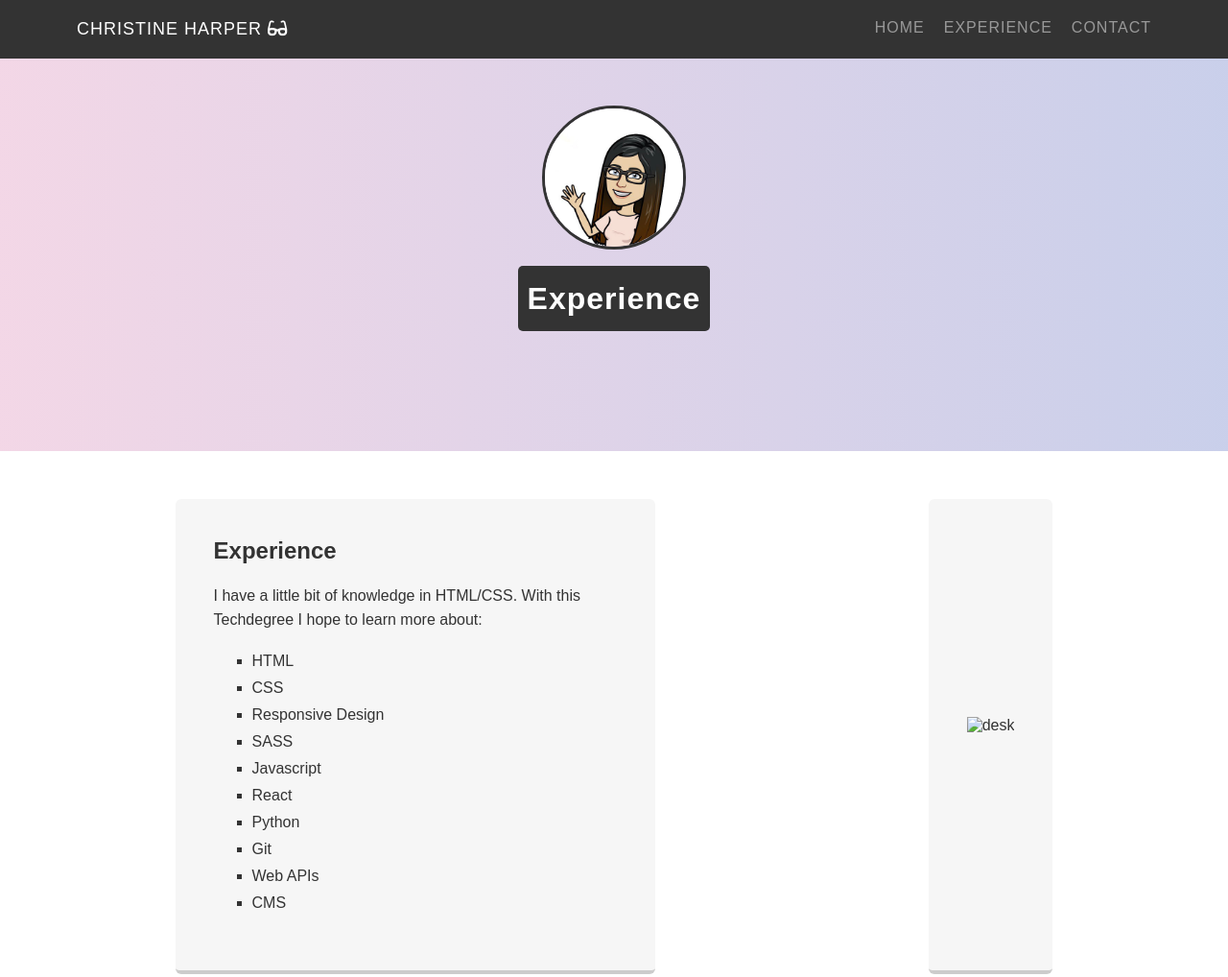
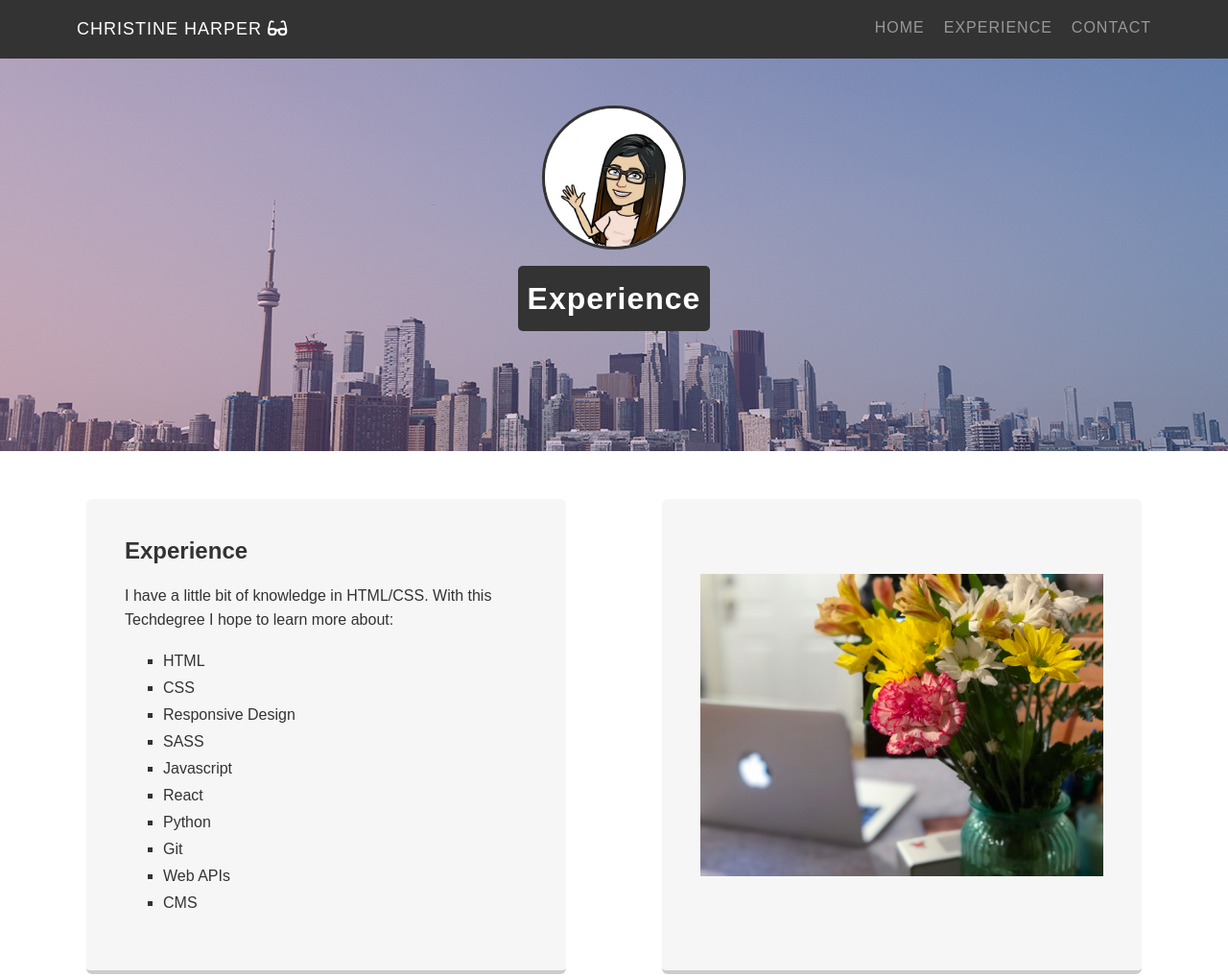
Before and after one commit to christineaharper/Project-1, a plain HTML site: page experience.html in a window 1280 px wide. Shown: the top 1018 px of the page at 96% size. Drawn offline with Linux system fonts and the light colour scheme; the site is published under a folder, as on GitHub Pages, so addresses that start at the root find nothing; a web font is replaced by a local one.

Commit message:
updated file paths to images

```diff
--- a/experience.html
+++ b/experience.html
@@ -48,7 +48,7 @@
       </div>
 
       <div class="card card-desk">
-        <img src="/images/desk.jpg" alt="desk" class="desk">
+        <img src="images/desk.jpg" alt="desk" class="desk">
       </div>
     </main>
 
--- a/styles.css
+++ b/styles.css
@@ -89,7 +89,7 @@ a {
 
 header {
   text-align: center;
-  background: linear-gradient(to right, rgba(207, 95, 157, 0.25), rgba(77, 97, 187, 0.3)), url('../images/cn-tower.jpg') no-repeat center center/cover;
+  background: linear-gradient(to right, rgba(207, 95, 157, 0.25), rgba(77, 97, 187, 0.3)), url('images/cn-tower.jpg') no-repeat center center/cover;
   overflow: hidden;
   padding-top: 60px;
 }
```
